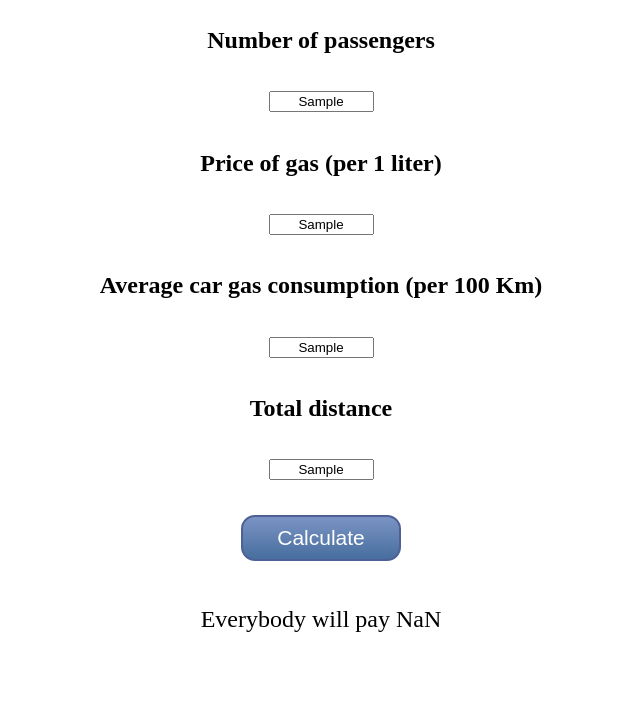
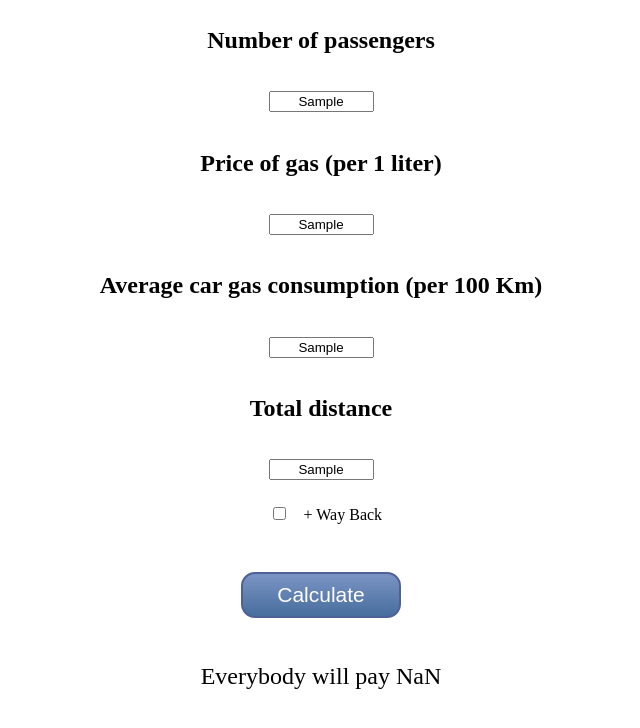
Before and after one commit to lukasvesely98/GasCalculation, a plain HTML site: page Project/index.html in a window 1280 px wide. Both pictures are taken after typing "Sample", "Sample", "Sample", "Sample" into the empty fields and a click on the button "Calculate". Shown: the part 140-868 px from the top of the page, without its empty margins (319-959 px from the left). Before the commit the page ends 813 px from the top, so only its background shows below. Drawn offline with Linux system fonts and the light colour scheme.

Commit message:
Adding checkbox a his logic

```diff
--- a/Project/index.html
+++ b/Project/index.html
@@ -22,6 +22,10 @@
  <h2>Total distance</h2>
  <input type="text" id="totalDistance" size="10" >
 
+ <br>
+
+ <input type="checkbox" id="checkbox"> + Way Back<br>
+
   <br>
 
  <button type="submit" id="button" class="myButton">Calculate</button>
--- a/Project/index.js
+++ b/Project/index.js
@@ -5,9 +5,11 @@ var averageConsumption = document.getElementById("averageConsumption");
 var totalDistance = document.getElementById("totalDistance");
 var button = document.getElementById("button");
 var result = document.getElementById("result");
-var element = document.createElement("p");
+var checkbox = document.getElementById("checkbox");
+var rValue;
 
-    button.onclick = calculate; ZmenText;
+
+    button.onclick = calculate;
 }
 /*
 parseInt(numberOfPassengers.value)
@@ -17,6 +19,12 @@ parseInt(totalDistance.value)
 */
 
 function calculate() {
-    result.textContent = ("Everybody will pay "+((parseInt(totalDistance.value)/100)*parseInt(averageConsumption.value)*parseInt(priceOfGas.value))/parseInt(numberOfPassengers.value) );
+    rValue = (((parseInt(totalDistance.value)/100)*parseInt(averageConsumption.value)*parseInt(priceOfGas.value))/parseInt(numberOfPassengers.value) );
+
+    if (checkbox.checked) {
+          rValue = rValue * 2;
+        }
+
+    result.textContent = "Everybody will pay " + rValue;
 
 }
```
